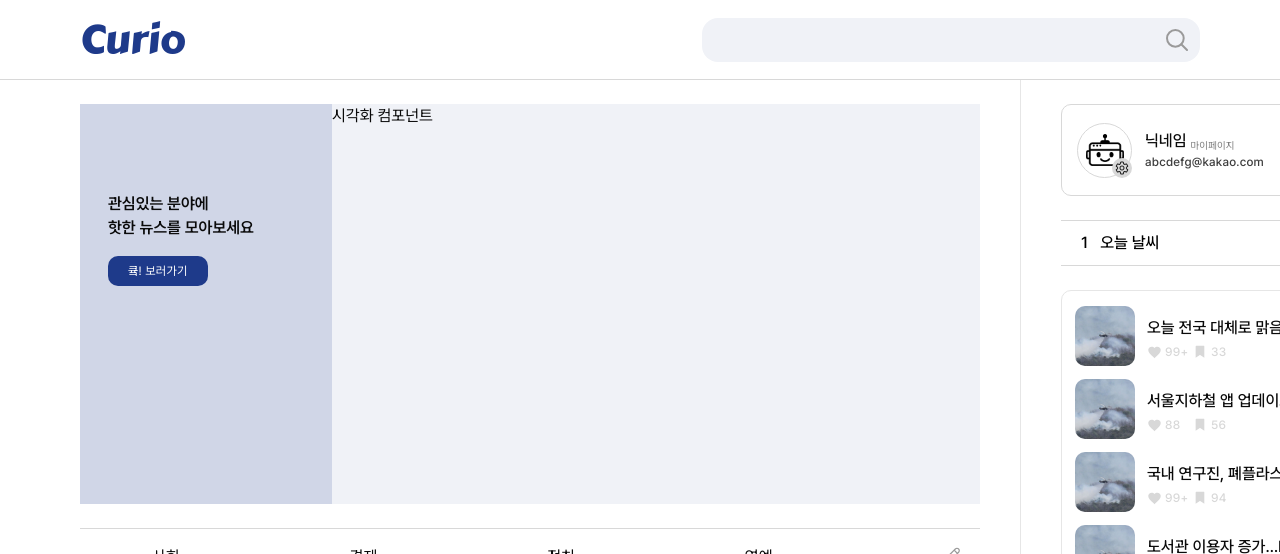
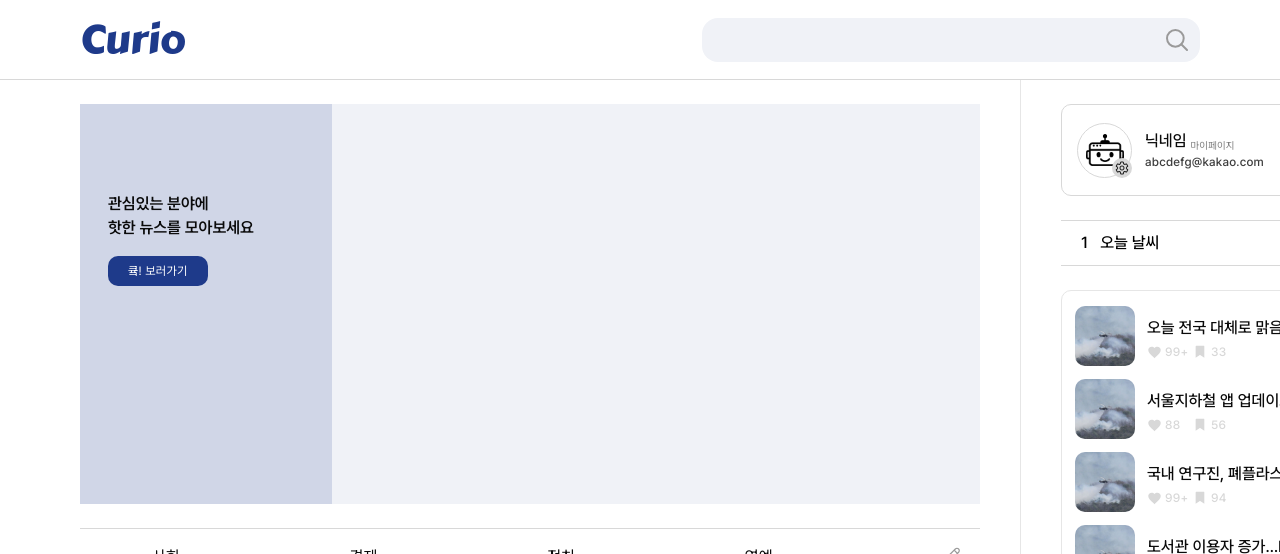
Before and after one commit to Sohyunnnn/CURIO-FE, a Next.js app: page / in a window 1280 px wide. Shown: the top 554 px of the page. Built offline with nearby package versions, Linux system fonts and the light colour scheme; some icons are missing.

Commit message:
[Feature/#45] 시각화 컴포넌트 구현 (#48)
* style: 디테일 및 큨 스타일 수정

* chore: add @visx/wordcloud

* feat: 시각화 컴포넌트 구현

* chore: add seedrandom

* chore: add "@types/seedrandom

* style: 스타일 수정

```diff
--- a/src/app/(route)/detail/[detail]/page.tsx
+++ b/src/app/(route)/detail/[detail]/page.tsx
@@ -6,7 +6,6 @@ import { LikeFilledIcon, LikeOutlineIcon, LogoHeadIcon } from "assets";
 
 export default function Detail() {
   return (
-    <>
     <div className="mt-12 mb-10">
       <ActionBar />
       <div className="mr-14 ml-35.5">
@@ -29,12 +28,17 @@ export default function Detail() {
             width={742}
             height={523}
             alt="image"
+            className="w-full object-cover"
           />
-            <p className="subtitle1 font-medium">
-              한 권한대행 앞에는 통상 압박 수위를 높이고 있는 도널드 트럼프 미국
-              행정부와의 관계 개선 및 통상전쟁 피해 최소화, 국내 경기 회복, 의대
-              정상화 등 난제가 산적해 있다. 마은혁 헌법재판관 임명과 ‘김건희
-              상설특검’ 후보자 추천을 재촉하는 야당의 압박도 큰 부담이다.
+          <p className="subtitle2 mt-4">
+            돈을 받고 본인 명의의 선불 유심을 개통해 타인에게 제공한 행위가
+            전기통신사업법 위반으로 대법원 판결되었다. 대법원은 유씨에 대한 무죄
+            선고를 파기하고 사건을 대전지법으로 돌려보냈다. 유씨는 선불 유심
+            9개를 개통하고 그 대가로 2만∼3만원을 받았으며, 이는 전기통신사업법에
+            위반된다고 판단되었다. 대법원은 유씨가 타인에게 제공될 것을 알면서
+            행위한 가능성을 고려하여 유씨를 유죄로 판단하였다. 결론적으로 원심은
+            고의에 관한 법리를 오해하여 유씨에 대한 무죄 판결이 오류가 있었다고
+            판단했다.
           </p>
           <div className="my-0.5 flex items-center">
             <p className="caption1 mr-6 font-medium">
@@ -45,12 +49,11 @@ export default function Detail() {
             <LikeOutlineIcon />
           </div>
           <p className="body1 font-medium">
-              SK㈜ 사내이사 재선임⋯올해도 리밸런싱 김건희 상설특검’ 후보자
-              마은혁 헌법재판관 도널드 트럼프 미국 행정부
+            SK㈜ 사내이사 재선임⋯올해도 리밸런싱 김건희 상설특검’ 후보자 마은혁
+            헌법재판관 도널드 트럼프 미국 행정부
           </p>
         </div>
       </div>
     </div>
-    </>
   );
 }
--- a/src/app/(route)/home/_components/banner.tsx
+++ b/src/app/(route)/home/_components/banner.tsx
@@ -3,6 +3,7 @@
 import Button from "@/components/button";
 import { ROUTES } from "@/constants/routes";
 import { useRouter } from "next/navigation";
+import WordCloudtWrapper from "./word-cloud-wrapper";
 
 export default function Banner() {
   const route = useRouter();
@@ -25,7 +26,9 @@ export default function Banner() {
           </Button>
         </div>
       </div>
-      <div className="bg-primary-50 flex-grow">시각화 컴포넌트</div>
+      <div className="bg-primary-50 flex-grow">
+        <WordCloudtWrapper />
+      </div>
     </div>
   );
 }
--- /dev/null
+++ b/src/app/(route)/home/_components/word-cloud-wrapper.tsx
@@ -0,0 +1,11 @@
+"use client";
+
+import dynamic from "next/dynamic";
+
+const WordCloudClient = dynamic(() => import("./word-cloud"), {
+  ssr: false,
+});
+
+export default function WordCloudtWrapper() {
+  return <WordCloudClient />;
+}
--- /dev/null
+++ b/src/app/(route)/home/_components/word-cloud.tsx
@@ -0,0 +1,51 @@
+"use client";
+
+import React from "react";
+import { Wordcloud } from "@visx/wordcloud";
+import { scaleLog } from "d3-scale";
+import seedrandom from "seedrandom";
+
+const words = [
+  { text: "대선", value: 40 },
+  { text: "윤석열", value: 30 },
+  { text: "대한민국", value: 25 },
+  { text: "정부", value: 20 },
+];
+
+export default function WordCloudClient() {
+  const fontScale = scaleLog().domain([5, 40]).range([10, 60]);
+
+  const rng = seedrandom("fixed-seed");
+
+  return (
+    <svg width={648} height={400}>
+      <Wordcloud
+        words={words}
+        width={500}
+        height={400}
+        font="pretendard"
+        fontSize={(d) => fontScale(d.value)}
+        spiral="archimedean"
+        padding={2}
+        rotate={() => 0}
+        random={() => rng()}
+      >
+        {(cloudWords) =>
+          cloudWords.map((w, i) => (
+            <text
+              key={i}
+              textAnchor="middle"
+              transform={`translate(${w.x}, ${w.y}) rotate(${w.rotate})`}
+              fontSize={w.size}
+              fontFamily={w.font}
+              fontWeight={800}
+              fill="#5177ff"
+            >
+              {w.text}
+            </text>
+          ))
+        }
+      </Wordcloud>
+    </svg>
+  );
+}
--- a/src/app/(route)/snack-news/_components/index.tsx
+++ b/src/app/(route)/snack-news/_components/index.tsx
@@ -18,7 +18,7 @@ export default function Index() {
           key={index}
           className="absolute top-[-34.5px]"
           style={{
-            left: `${-35.5 + 74 * index + 42}px`,
+            left: `${-35.5 + 74 * index + 45}px`,
             zIndex: activeIndex === index ? 100 : 10 - index,
           }}
           onClick={() => setActiveIndex(index)}
```
Also changed, not shown: package.json (+7 -0 lines), 1 other file (tests, documents, lock files or other folders). Lines whose indentation alone changed are shown as unchanged.
